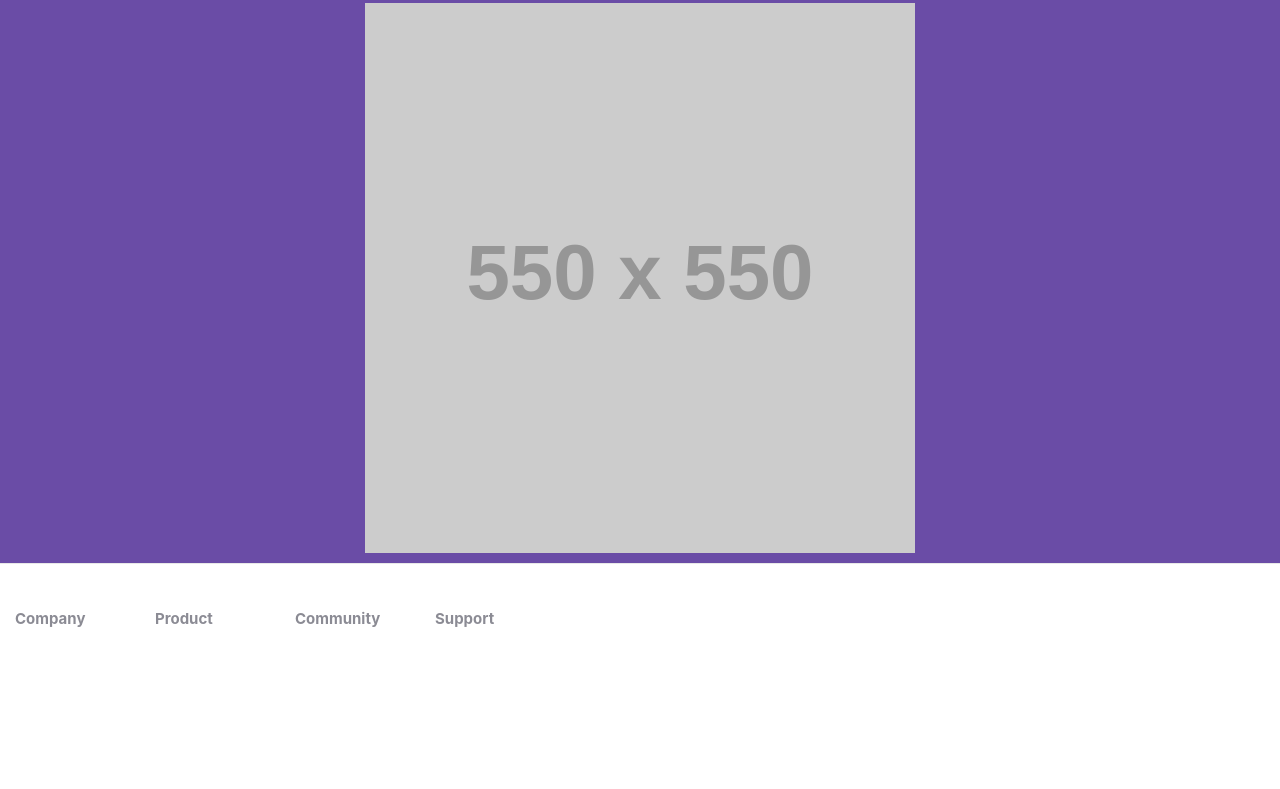
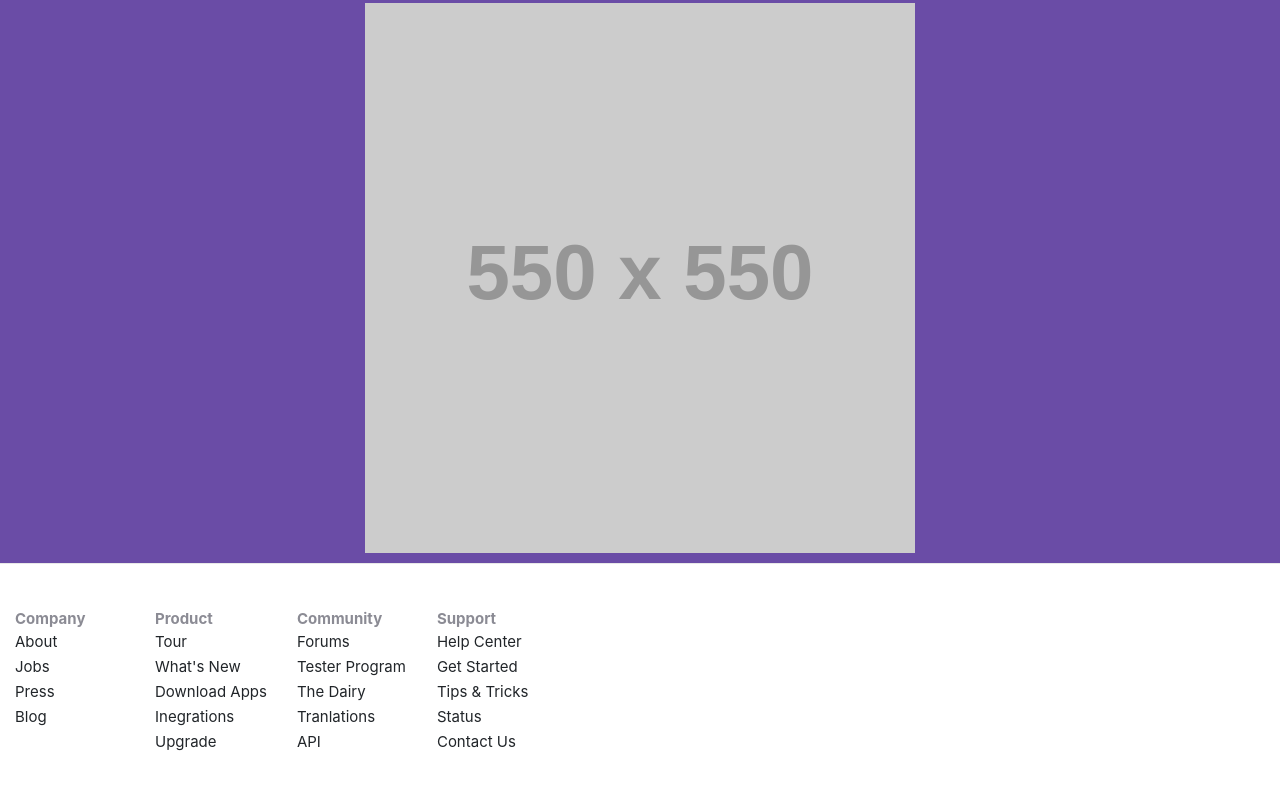
Before and after one commit to Mathew29/Rebuild-Remember-To-Milk-Website, an Angular app: page / in a window 1280 px wide. Shown: the part 265-1054 px from the top of the page. Before the commit the page ends 983 px from the top, so only its background shows below. Built offline with nearby package versions, Linux system fonts and the light colour scheme.

Commit message:
change looping footer into hard coded and chage willHaveAClass class tag to footer-body

```diff
--- a/src/app/footer-nav/footer-nav.component.css
+++ b/src/app/footer-nav/footer-nav.component.css
@@ -32,7 +32,7 @@
     margin: 2px 0 8px 15px;
 }
 
-.nav .willHaveATag {
+.nav .footer-body {
     position: relative;
     display: block;
     padding: 10px 15px;
--- a/src/app/footer-nav/footer-nav.component.html
+++ b/src/app/footer-nav/footer-nav.component.html
@@ -3,21 +3,36 @@
     <div>
       <ul class="nav nav-pills nav-stacked">
         <li class="footer-heading">Company</li>
-        <li class="willHaveATag" *ngFor="let currentFooterCompany of childFooterCompany">{{currentFooterCompany.footer}}</li>
+        <li class="footer-body">About</li>
+        <li class="footer-body">Jobs</li>
+        <li class="footer-body">Press</li>
+        <li class="footer-body">Blog</li>
       </ul>
       <ul class="nav nav-pills nav-stacked">
         <li class="footer-heading">Product</li>
-        <li class="willHaveATag" *ngFor="let currentFooterProduct of childFooterProduct">{{currentFooterProduct.footer}}</li>
+        <li class="footer-body">Tour</li>
+        <li class="footer-body">What's New</li>
+        <li class="footer-body">Download Apps</li>
+        <li class="footer-body">Inegrations</li>
+        <li class="footer-body">Upgrade</li>
       </ul>
     </div>
     <div>
       <ul class="nav nav-pills nav-stacked">
         <li class="footer-heading">Community</li>
-        <li class="willHaveATag" *ngFor="let currentFooterCommunity of childFooterCommunity">{{currentFooterCommunity.footer}}</li>
+        <li class="footer-body">Forums</li>
+        <li class="footer-body">Tester Program</li>
+        <li class="footer-body">The Dairy</li>
+        <li class="footer-body">Tranlations</li>
+        <li class="footer-body">API</li>
       </ul>
       <ul class="nav nav-pills nav-stacked">
         <li class="footer-heading">Support</li>
-        <li class="willHaveATag" *ngFor="let currentFooterSupport of childFooterSupport">{{currentFooterSupport.footer}}</li>
+        <li class="footer-body">Help Center</li>
+        <li class="footer-body">Get Started</li>
+        <li class="footer-body">Tips & Tricks</li>
+        <li class="footer-body">Status</li>
+        <li class="footer-body">Contact Us</li>
       </ul>
     </div>
   </div>
```
